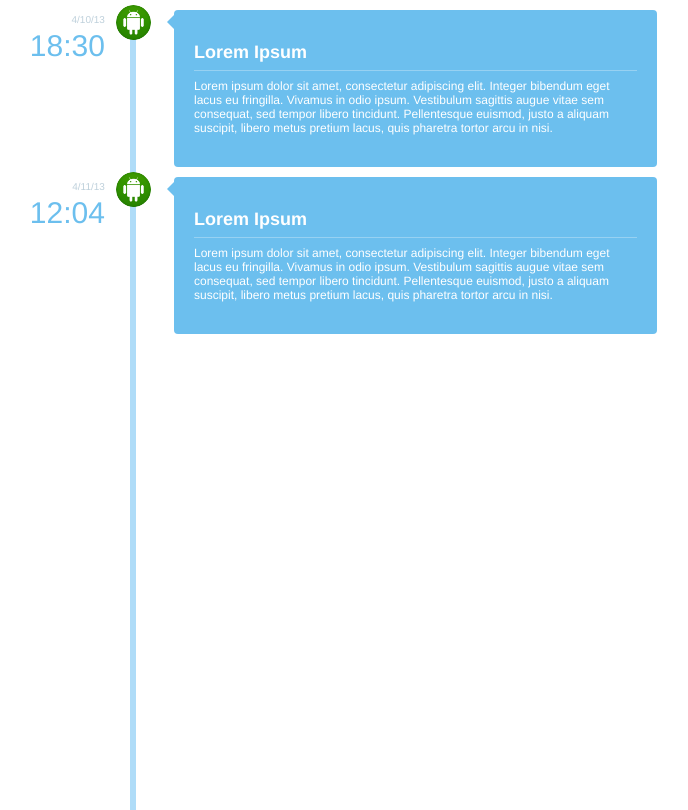
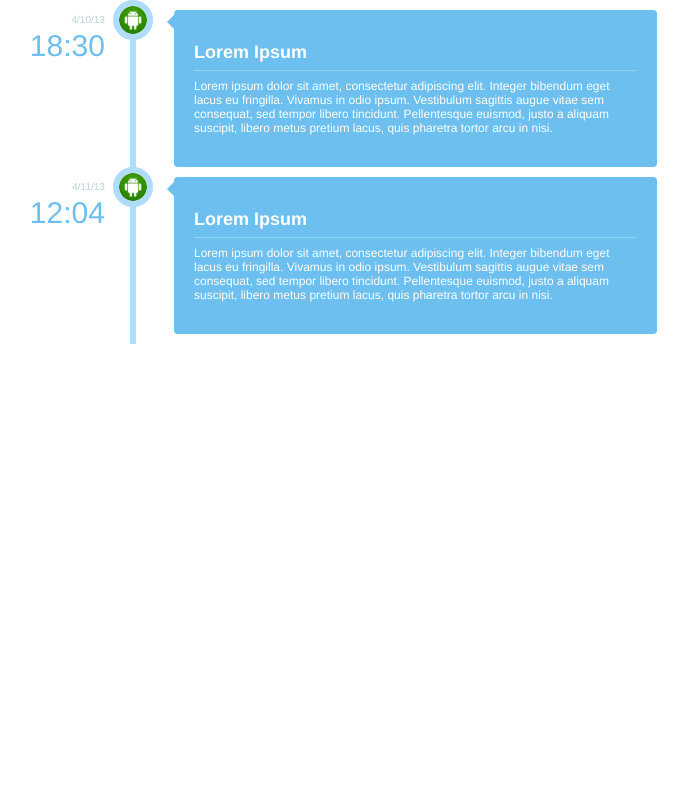
Before and after one commit to mcverticchio/1.3-Vertical-Timeline, a plain HTML site: page index.html in a window 1280 px wide. Shown: the whole page, without its empty margins (372-1060 px from the left). Drawn offline with Linux system fonts and the light colour scheme.

Commit message:
More CSS changes

```diff
--- a/index.html
+++ b/index.html
@@ -5,6 +5,7 @@
     <meta charset="utf-8">
     <link rel="stylesheet" href="reset.css" media="screen" title="no title" charset="utf-8">
     <link rel="stylesheet" href="styles.css" media="screen" title="no title" charset="utf-8">
+    <link rel="stylesheet" href="https://maxcdn.bootstrapcdn.com/font-awesome/4.6.3/css/font-awesome.min.css" media="screen" title="no title" charset="utf-8">
     <title>DAY 3: Vertical Timeline</title>
   </head>
 
@@ -14,7 +15,7 @@
     <nav class="timeline-block">
       <p class="date">4/10/13</p>
       <p class="time">18:30</p>
-      <img src="images/Icon3.png" alt="crownicon" />
+      <img src="images/Icon3.png" alt="Icon1" />
     </nav>
     <div class="timeline-content">
     <h1>Lorem Ipsum</h1>
--- a/styles.css
+++ b/styles.css
@@ -2,6 +2,9 @@
 box-sizing: border-box;
 }
 
+#timeline {
+  position: relative;
+}
 
 #timeline::before {
   /* this is the vertical line */
@@ -13,6 +16,7 @@ box-sizing: border-box;
   width: 6px;
   background: #AFDCF8;
   top: 10px;
+  bottom: 0px;
 }
 
 article.container {
@@ -51,6 +55,11 @@ p {
   font-family: "ff-tisa-sans-web", "Helvetica Neue", Arial, Helvetica, Verdana, sans-serif;
 }
 
+.time:hover {
+  color: #3594CB;
+  transition-duration: 3s;
+}
+
 .date {
   color: #BED0DB;
   font-size: 10px;
@@ -85,6 +94,7 @@ p {
 .timeline-content:hover {
   background: #3594CB;
   color: #3594CB;
+  transition-duration: 3s;
 }
 
 h1 {
@@ -97,11 +107,12 @@ h1 {
 img {
   max-width: 100px;
   float: right;
-  width: 35px;
-  height: 35px;
+  width: 40px;
+  height: 40px;
+  border: 6px solid #AFDCF8;
   border-radius: 50%;
   position: absolute;
-  left: 152px;
+  left: 149px;
   bottom: 27px;
 }
 
```
